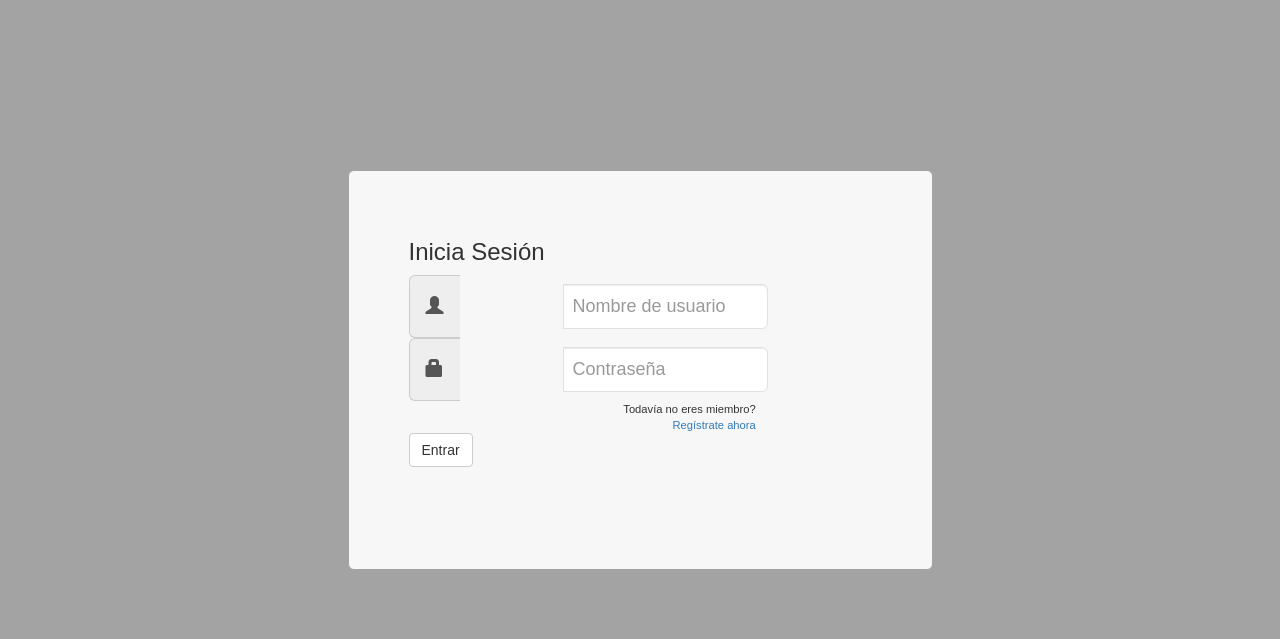
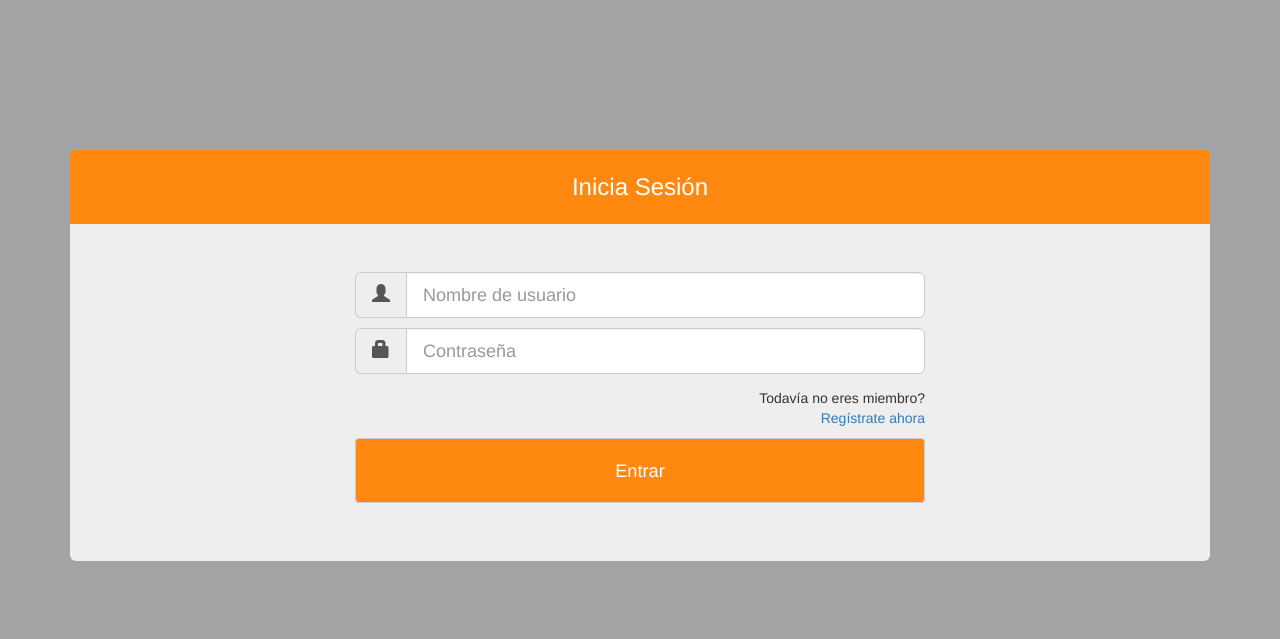
Before and after one commit to Mandyonze/Pachanga-AW, a PHP site: page /login.html in a window 1280 px wide. Shown: the part 133-772 px from the top of the page. Run offline with PHP 8.4, Linux system fonts and the light colour scheme; some libraries are stand-ins or nearby versions.

Commit message:
New login CSS in progress

```diff
--- a/P2-Grupo8-Pachanga/css/login.css
+++ b/P2-Grupo8-Pachanga/css/login.css
@@ -1,83 +1,61 @@
 body {
   background: #a3a3a3;
 }
-.container {
-  margin-top: 100px;
-  background: #a3a3a3;
-  padding:5em 0;
-}
-.login {
-  background: #f7f7f7;
-  font-family: Sans-serif;
-  width: 50%;
-  height: 400px;
-  margin: 0 auto;
-  border: 1px solid #a3a3a3;
-  border-radius:.4em;
-}
-.login h1 {
-  font-size:1.5em;
+h3{
+  color: #fff;
+  background-color: #ff8910;
   text-align: center;
-  color: #efefef;
-  background: #ff8910;
-  height: 2em;
-  line-height: 2em;
+  padding-top: 1em;
+  padding-bottom: 1em;
   margin-top: 0;
   margin-bottom: 2em;
-  border-radius:.2em .2em 0 0;
+  border-radius: .2em .2em 0 0;
 }
-.login .hr {
-  margin: 1em 0;
-  border: 0;
-  height: 0;
-  border-top: 1px solid rgba(0, 0, 0, 0.1);
-  border-bottom: 1px solid rgba(255, 255, 255, 0.3);
+.container .jumbotron{
+  padding-right: 0;
+  padding-left: 0;
 }
-.login .inputs{
-  margin-top: 13%;
+.jumbotron{
+  margin-top: 150px;
+  padding-top: 0;
+  padding-left: 0;
+  padding-right: 0;
+  border-radius:.2em;
 }
-.login input[type="text"],.login input[type="password"] {
-  margin: .5em 25%;
-  height: 2.5em;
-  line-height: 2.5em;
-  padding:0 0 0 .5em;
+.input-group{
   width: 50%;
-  border: 1px solid #e0e0e0;
+  margin-top: 10px;
+  margin-bottom: 10px;
+  margin-right: 25%;
+  margin-left: 25%;
 }
-.login input[type="submit"] {
-  background: #ff8910;
+.input-group-addon{
+
+}
+.links{
+  text-align: right;
+  margin-top: 1em;
+  margin-right: 25%;
   margin-left: 25%;
-  margin-top: .5em;
-  margin-bottom: 1em;
-  color: #e0e0e0;
-  font-size: 120%;
-  border: 0;
-  padding:0 0 0 .5em;
-  height: 3em;
+}
+.enviar{
+  color: #fff;
+  font-size: 130%;
+  background-color: #ff8910;
+  padding-top: 1em;
+  padding-bottom: 1em;
   width: 50%;
+  margin-top: 10px;
+  margin-bottom: 10px;
+  margin-right: 25%;
+  margin-left: 25%;
 }
-.login .links {
-  text-align: right;
-  margin-left: 25%;
-  margin-right: 25%;
-  font-size: .8em;
+
+.enviar:hover,
+.enviar:focus,
+.enviar:active,
+.enviar.active,
+.open .dropdown-toggle.enviar {
+  color: #fff;
+  background-color: #e56a03;
 }
-.districts{
-  margin: .5em 25%;
-  padding:0 0 0 .5em;
-}
-select{
-  margin: .5em 25%;
-  height: 2.5em;
-  line-height: 2.5em;
-  padding:0 0 0 .5em;
-  width: 50%;
-  border: 1px solid #e0e0e0;
-}
-select option:first-child{
-  color:  #e0e0e0;
-}
-option{
-  margin: .5em 25%;
-  padding:0 0 0 .5em;
-}
```
